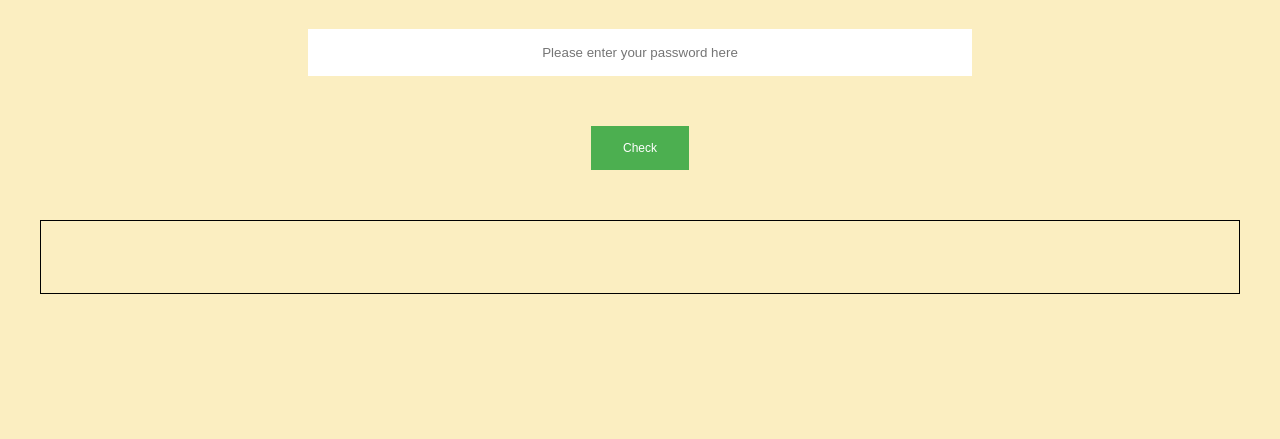
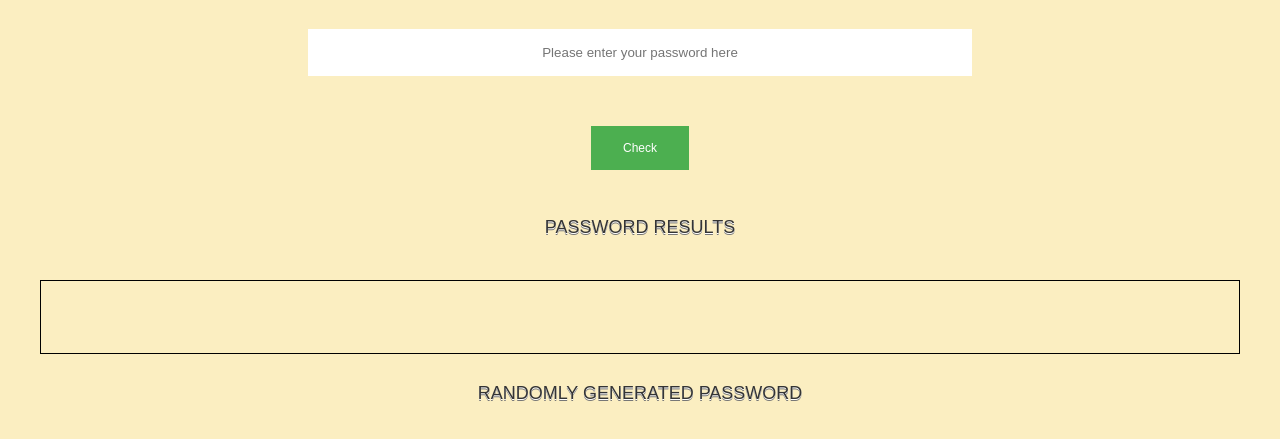
Before and after one commit to sidchiku9/IWP_Assignments, a plain HTML site: page index.html in a window 1280 px wide. Shown: the part 99-538 px from the top of the page. Drawn offline with Linux system fonts and the light colour scheme.

Commit message:
More changes

```diff
--- a/index.html
+++ b/index.html
@@ -15,6 +15,8 @@
     <div class="pwd__inputdiv">
         <input class="input__pwd" type="text" autofocus id="pwdinput" placeholder="Please enter your password here"><br><br>
         <button onclick="testFun()" class="input__btn">Check</button><br><br>
+
+        <h3 class="results__h3"> Password Results</h3>
     </div>
 
     <div class="pwd__results">
@@ -23,8 +25,8 @@
         <span class="pwd__number" id="pwdnumber"></span>
     </div>
 
-    <div class="pwdNew">
-
+    <div class="pwd__New">
+        <h3 class="results__h3"> Randomly Generated Password</h3>
     </div>
     <script src="main.js"></script>
 </body>
--- a/style.css
+++ b/style.css
@@ -60,3 +60,17 @@
                 margin: 2rem 2rem;
                 margin-bottom: 1rem;
             }
+
+            .results__h3 {
+                text-align: center;
+                margin: 1em 0 0.5em 0;
+                color: #343434;
+                font-weight: normal;
+                font-family: 'Ultra', sans-serif;
+                font-size: 18px;
+                line-height: 42px;
+                text-transform: uppercase;
+                text-shadow: 0 1px white, 0 1.5px #777;
+            }
+
+            .pwd__New {}
```
